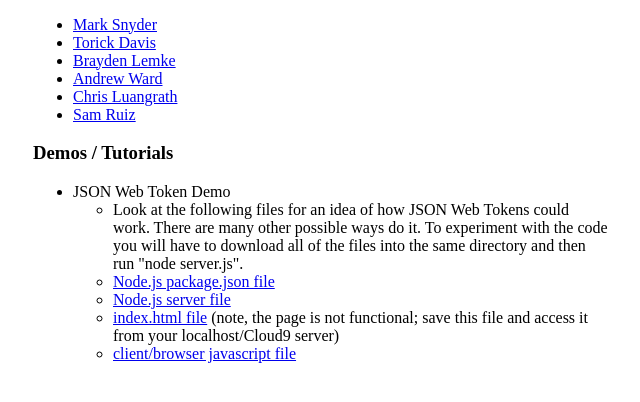
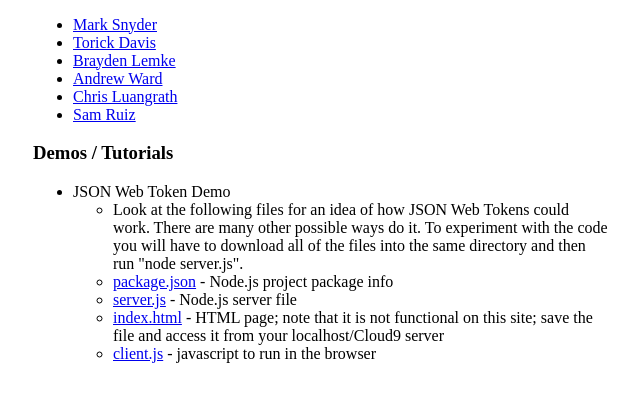
Before and after one commit to kevinblack100/kevinblack100.github.io, a plain HTML site: page index.html in a window 1280 px wide. Shown: the part 152-554 px from the top of the page, without its empty margins (319-959 px from the left). Drawn offline with Linux system fonts and the light colour scheme.

Commit message:
Made JSON Web Token Demo filenames clear.

```diff
--- a/index.html
+++ b/index.html
@@ -24,11 +24,11 @@
                 To experiment with the code you will have to download all of the files into the
                 same directory and then run "node server.js".
                 </li>
-                <li><a href="./tech_track_16/jwt_demo/package.json">Node.js package.json file</a></li>
-                <li><a href="./tech_track_16/jwt_demo/server.js">Node.js server file</a></li>
-                <li><a href="./tech_track_16/jwt_demo/index.html">index.html file</a>
-                (note, the page is not functional; save this file and access it from your localhost/Cloud9 server)</li>
-                <li><a href="./tech_track_16/jwt_demo/client.js">client/browser javascript file</a></li>
+                <li><a href="./tech_track_16/jwt_demo/package.json">package.json<a> - Node.js project package info</li>
+                <li><a href="./tech_track_16/jwt_demo/server.js">server.js</a> - Node.js server file</a></li>
+                <li><a href="./tech_track_16/jwt_demo/index.html">index.html</a> -
+                HTML page; note that it is not functional on this site; save the file and access it from your localhost/Cloud9 server</li>
+                <li><a href="./tech_track_16/jwt_demo/client.js">client.js</a> - javascript to run in the browser</li>
             </ul>
         </ul>
         <a href=""
```
